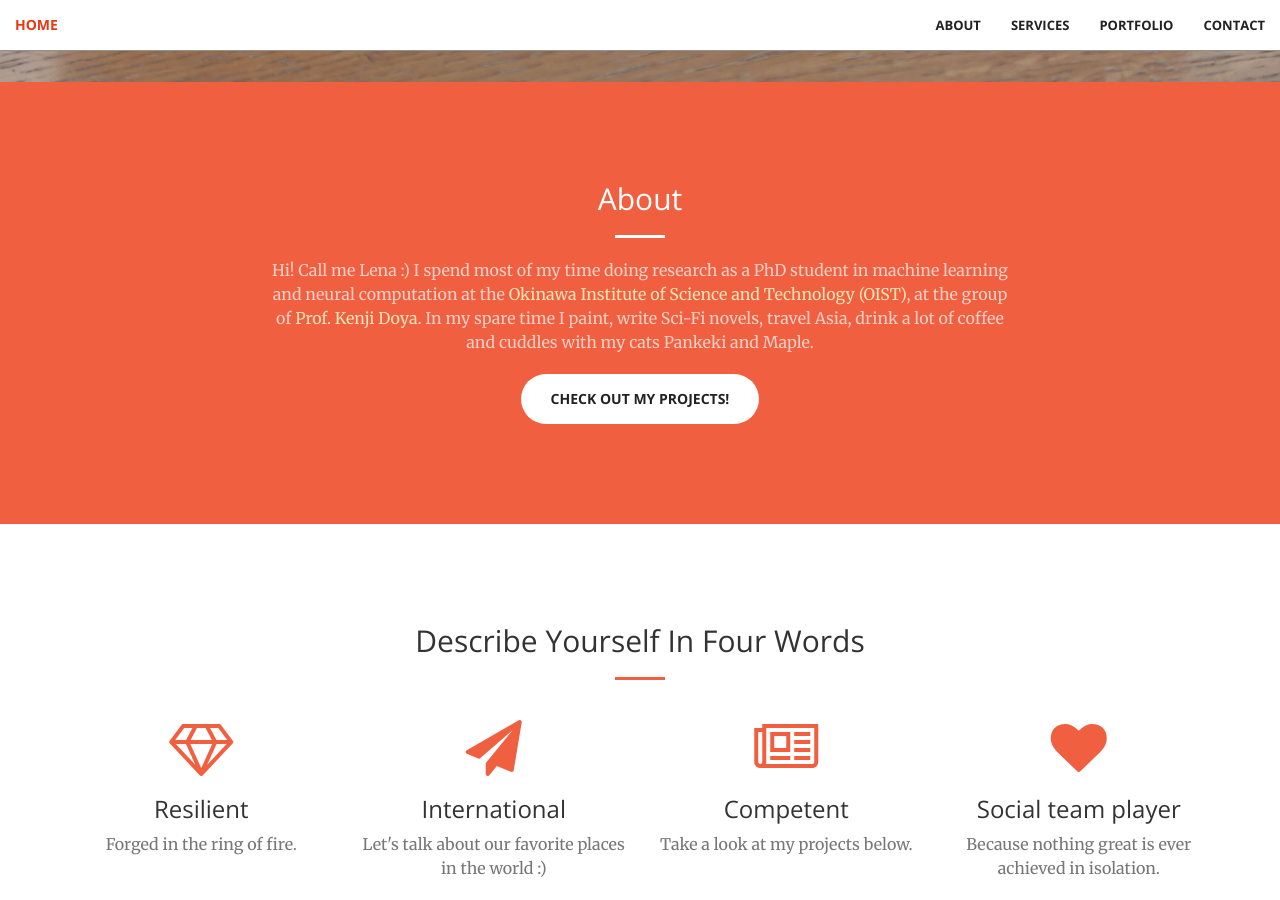
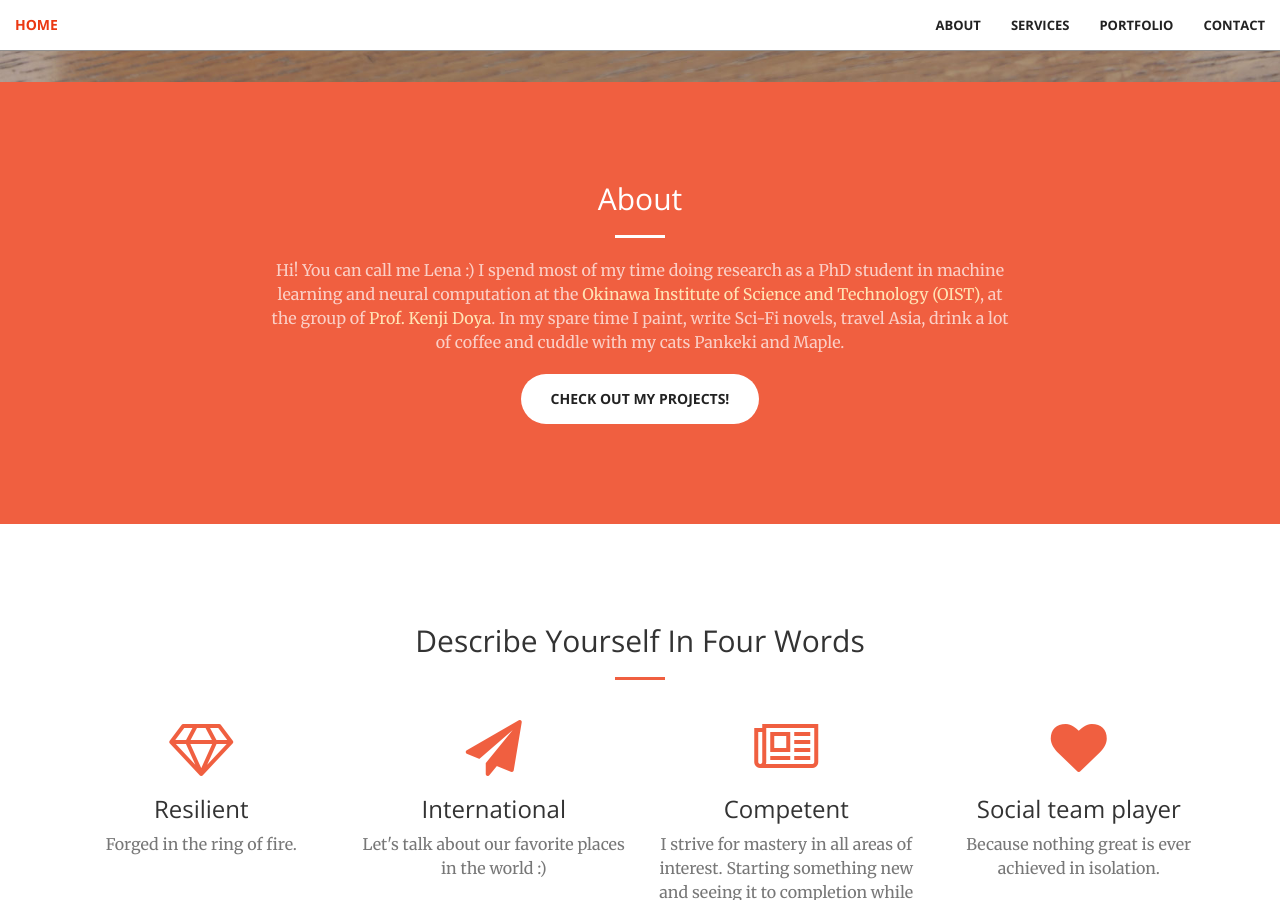
Before and after one commit to jvs--/jvs--.github.io, a Jekyll site: the page built from index.html, in a window 1280 px wide and 900 px high, scrolled down 818 px. Built offline with Jekyll 4.4.1, drawn with Linux system fonts in a browser that asks for light colours; some of the changed text lies outside the part shown.

Commit message:
Description

```diff
--- a/_includes/call-to-action.html
+++ b/_includes/call-to-action.html
@@ -4,9 +4,9 @@
             <div class="col-lg-8 col-lg-offset-2 text-center">
                 <h2 class="section-heading">About</h2>
                 <hr class="light">
-                <p class="text-faded">Hi! Call me Lena :) I spend most of my time doing research as a PhD student in machine learning and neural computation at the <a href="http://www.oist.jp/" style="color:moccasin">Okinawa Institute of Science and Technology (OIST)</a>, at the group of <a href="https://groups.oist.jp/ncu" style="color:moccasin">Prof. Kenji Doya</a>.
+                <p class="text-faded">Hi! You can call me Lena :) I spend most of my time doing research as a PhD student in machine learning and neural computation at the <a href="http://www.oist.jp/" style="color:moccasin">Okinawa Institute of Science and Technology (OIST)</a>, at the group of <a href="https://groups.oist.jp/ncu" style="color:moccasin">Prof. Kenji Doya</a>.
 
-                In my spare time I paint, write Sci-Fi novels, travel Asia, drink a lot of coffee and cuddles with my cats Pankeki and Maple. </p>
+                In my spare time I paint, write Sci-Fi novels, travel Asia, drink a lot of coffee and cuddle with my cats Pankeki and Maple. </p>
                 <a href="#portfolio" class="btn btn-default btn-xl">Check out my projects!</a>
             </div>
         </div>
--- a/_includes/services.html
+++ b/_includes/services.html
@@ -27,7 +27,7 @@
                 <div class="service-box">
                     <i class="fa fa-4x fa-newspaper-o wow bounceIn text-primary" data-wow-delay=".2s"></i>
                     <h3>Competent</h3>
-                    <p class="text-muted">Take a look at my projects below.</p>
+                    <p class="text-muted">I strive for mastery in all areas of interest. Starting something new and seeing it to completion while learning new skills in the process is my jam. Take a look at my current projects below.</p>
                 </div>
             </div>
             <div class="col-lg-3 col-md-6 text-center">
```
